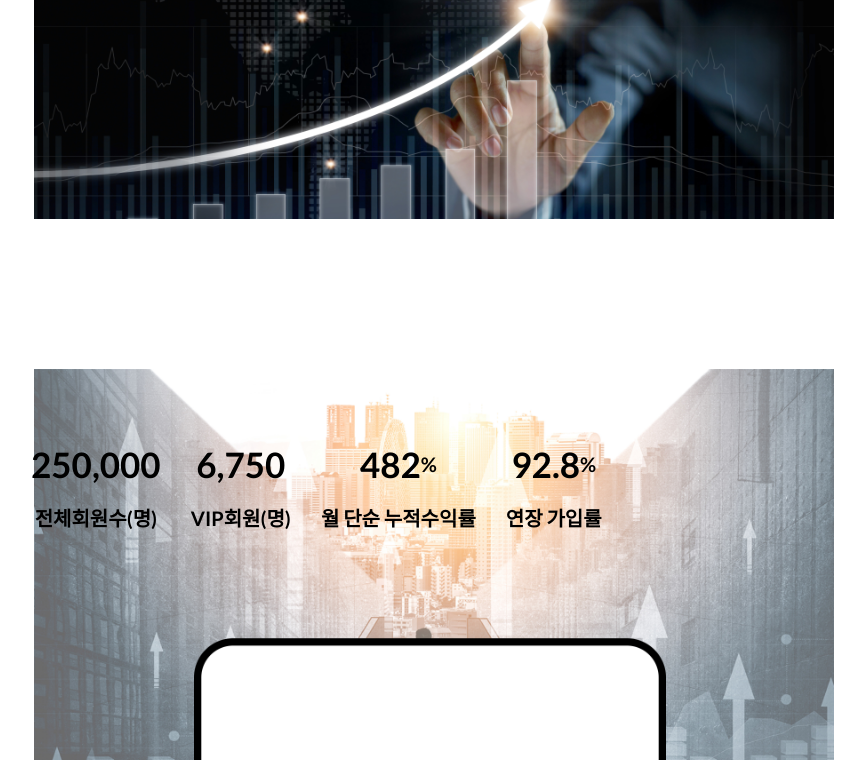
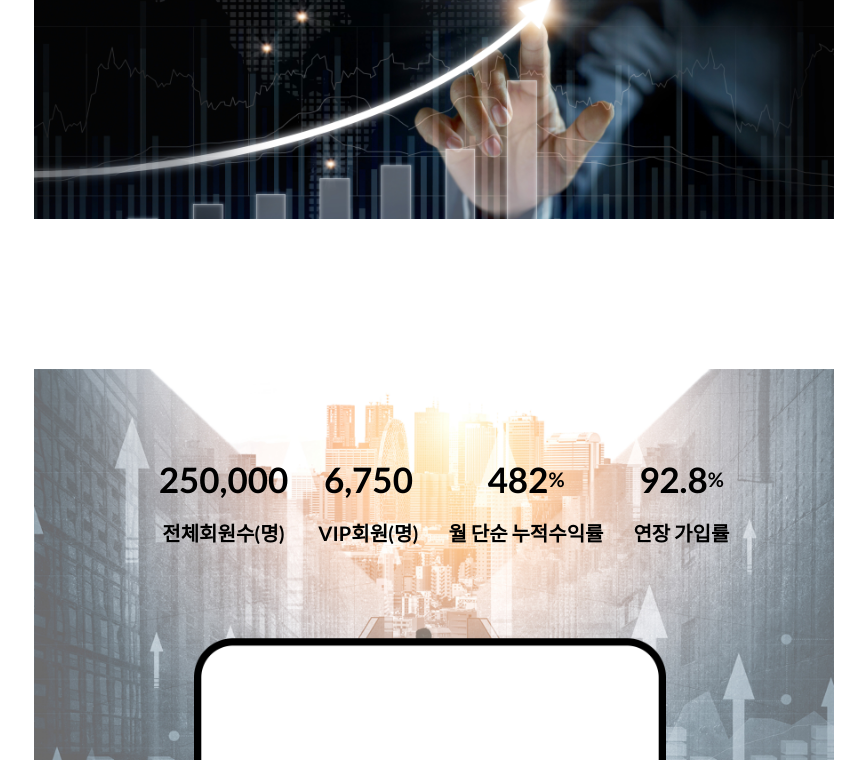
Before and after one commit to YeoSeokMin/Morgan, a plain HTML site: page index.html in a window 1280 px wide. Shown: the part 353-1113 px from the top of the page, without its empty margins (206-1071 px from the left). Drawn offline with Linux system fonts and the light colour scheme; a web font is replaced by a local one.

Commit message:
21.12.03

```diff
--- a/index.html
+++ b/index.html
@@ -154,10 +154,10 @@
             display: flex;
             justify-content: center;
             align-items: center;
-            position: absolute;
+            position: relative;
             color: #000;
-            top: 790px;
-            left: 222px;">
+            top: -450px;
+            left: 10px;">
                 <div style="display: flex; justify-content: center; align-items: center; flex-direction: column; margin: 15px; font-size: 20px; font-weight: bolder;">
                     <span class="all_people" style="margin-bottom: 30px; font-size: 35px;">0</span>
                     <span>전체회원수(명)</span>
```
